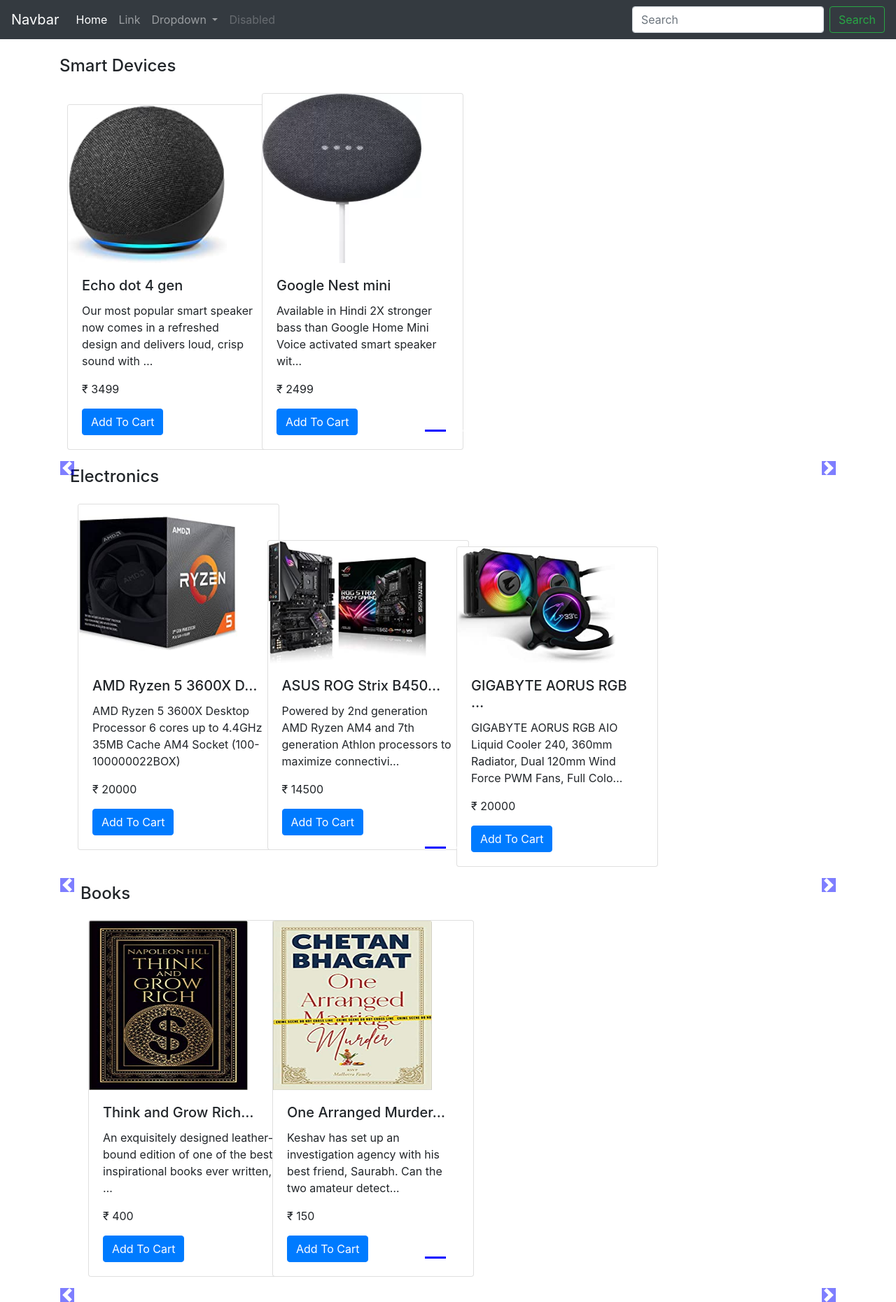
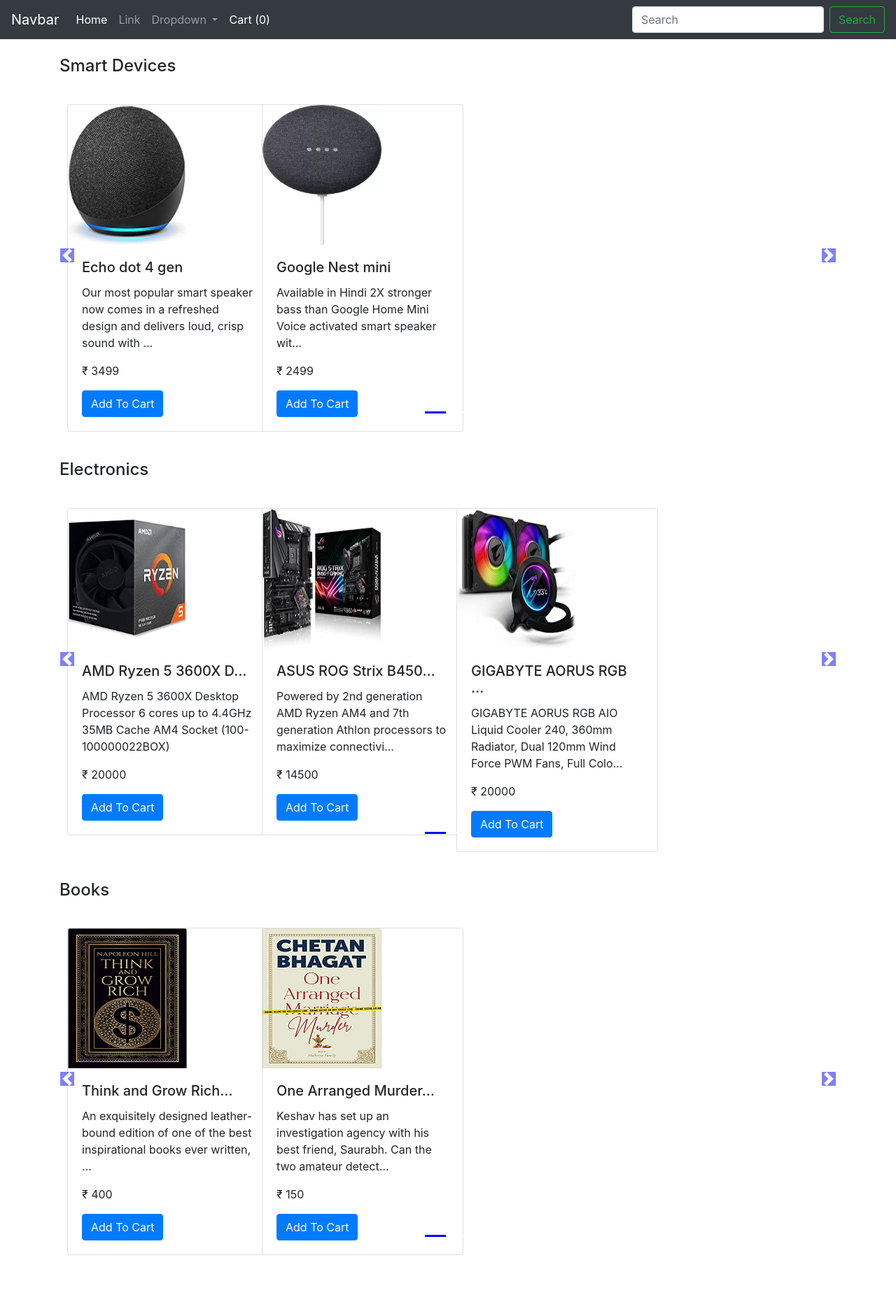
Before and after one commit to rupamswain1/djangoBeginner1, a Django app: page /ecomm/ in a window 1280 px wide. Shown: the whole page at 70% size. After the commit the page ends 1794 px from the top, so only its background shows below. Run offline with Django 3.2, Linux system fonts and the light colour scheme; data comes from the database, SQL or seed files in the repository.

Commit message:
Cart link and counter added, some changes to css

```diff
--- a/EcommerceWebsite/template/base.html
+++ b/EcommerceWebsite/template/base.html
@@ -37,8 +37,8 @@
                 <a class="dropdown-item" href="#">Something else here</a>
               </div>
             </li>
-            <li class="nav-item">
-              <a class="nav-link disabled" href="#" tabindex="-1" aria-disabled="true">Disabled</a>
+            <li class="nav-item active">
+              <a class="nav-link" href="#">Cart (<span id='cart'>0</span>)<span class="sr-only">(current)</span></a>
             </li>
           </ul>
           <form class="form-inline my-2 my-lg-0">
--- a/EcommerceWebsite/template/ecommHome.html
+++ b/EcommerceWebsite/template/ecommHome.html
@@ -14,11 +14,10 @@
       background-color: blue;
         }
 
-      .col-md-3 img{
-
-      width: 227px;
-      max-height: 242px;
-      }
+        .col-md-3 img{
+          width: 170px;
+         height: 200px;
+          }
 
       body .carousel-indicator li{
       background-color: blue;
@@ -38,6 +37,11 @@
       top: auto;
 bottom: auto;
       }
+      .carousel-control-prev,
+      .carousel-control-next{
+        padding-top : 222px;
+
+      }
        body .no-padding{
        padding-left: 0,
        padding-right: 0;
@@ -52,7 +56,8 @@
     {% for k,v in all_prod%}
     <div class="container">
       <h4 class='my-4'>{{k}}</h4>
-      <div id="demo{{k}}" class="carousel slide my-3" data-ride="carousel">
+      <div class='row'>
+      <div id="demo{{k}}" class="col carousel slide my-3" data-ride="carousel">
         <ul class="carousel-indicators">
           <li data-target="#demo{{k}}" data-slide-to="0" class="active"></li>
           {% for i in v.1 %}
@@ -93,6 +98,7 @@
         <span class="sr-only">Next</span>
       </a>
     {% endfor %}
+  </div>
 {% endblock%}
 </div>
 {% block js %}
@@ -115,6 +121,8 @@
     }
     console.log(cart);
     localStorage.setItem('cart',JSON.stringify(cart))
+
+    document.getElementById('cart').innerHTML=Object.keys(cart).length
   }
 
 
```
